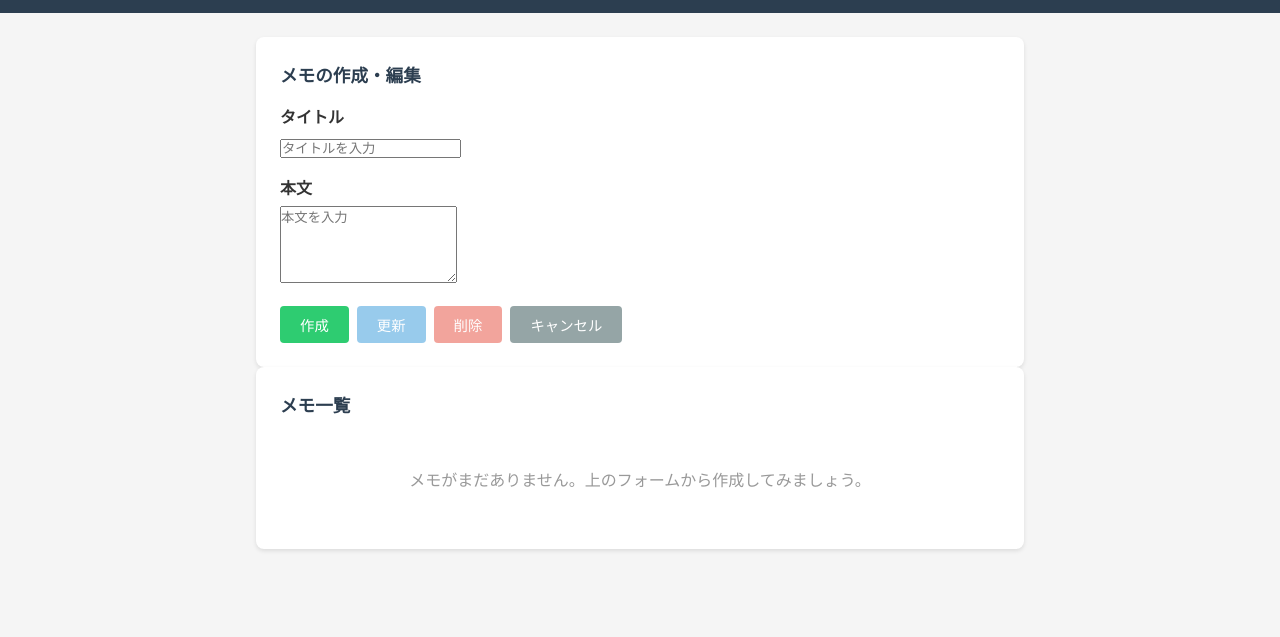
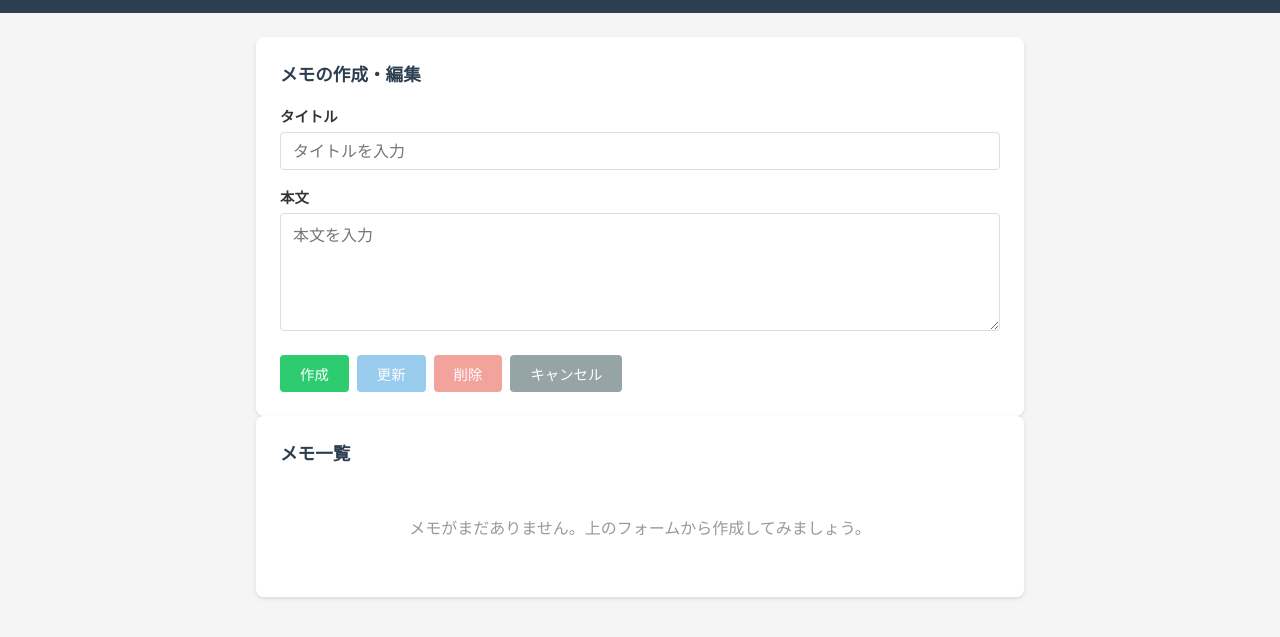
Before and after one commit to hisepter32tm414spritlanser22-crypto/memo-app, a plain HTML site: page static/index.html in a window 1280 px wide. Shown: the part 55-692 px from the top of the page. Drawn offline with Linux system fonts and the light colour scheme.

Commit message:
Adjust input field sizes

```diff
--- a/static/style.css
+++ b/static/style.css
@@ -6,7 +6,7 @@
 }
 
 body{
-    font-family: system-ui, -apple-system, BlinkMacSystemFont, 'Segoe UI', Roboto, sans-serif;
+    font-family: -apple-system, BlinkMacSystemFont, 'Segoe UI', Roboto, sans-serif;
     background-color: #f5f5f5;
     color: #333;
     line-height: 1.6;
@@ -53,6 +53,15 @@ section h2{
     display: block;
     margin-bottom: 4px;
     font-weight: bold;
+    font-size: 0.9rem;
+}
+
+.form-group input[type="text"],
+.form-group textarea{
+    width: 100%;
+    padding: 8px 12px;
+    border: 1px solid #ddd;
+    border-radius: 4px;
     font-size: 1rem;
     font-family: inherit;
 }
@@ -82,6 +91,10 @@ button{
 #btn-create{
     background-color: #2ecc71;
     color:white;
+}
+
+#btn-create:hover{
+    background-color:#27ae60;
 }
 
 #btn-update{
```
